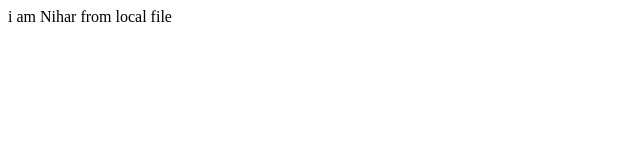
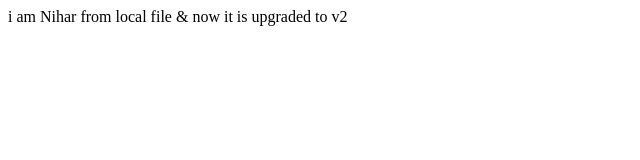
Before and after one commit to Nihar809/myrepo, a plain HTML site: page index.html in a window 1280 px wide. Shown: the whole page, without its empty margins (0-640 px from the left). Drawn offline with Linux system fonts and the light colour scheme.

Commit message:
v2 of message from local repo

```diff
--- a/index.html
+++ b/index.html
@@ -6,6 +6,6 @@
     <title>Document</title>
 </head>
 <body>
-    i am Nihar from local file
+    i am Nihar from local file & now it is upgraded to v2
 </body>
 </html>
```
